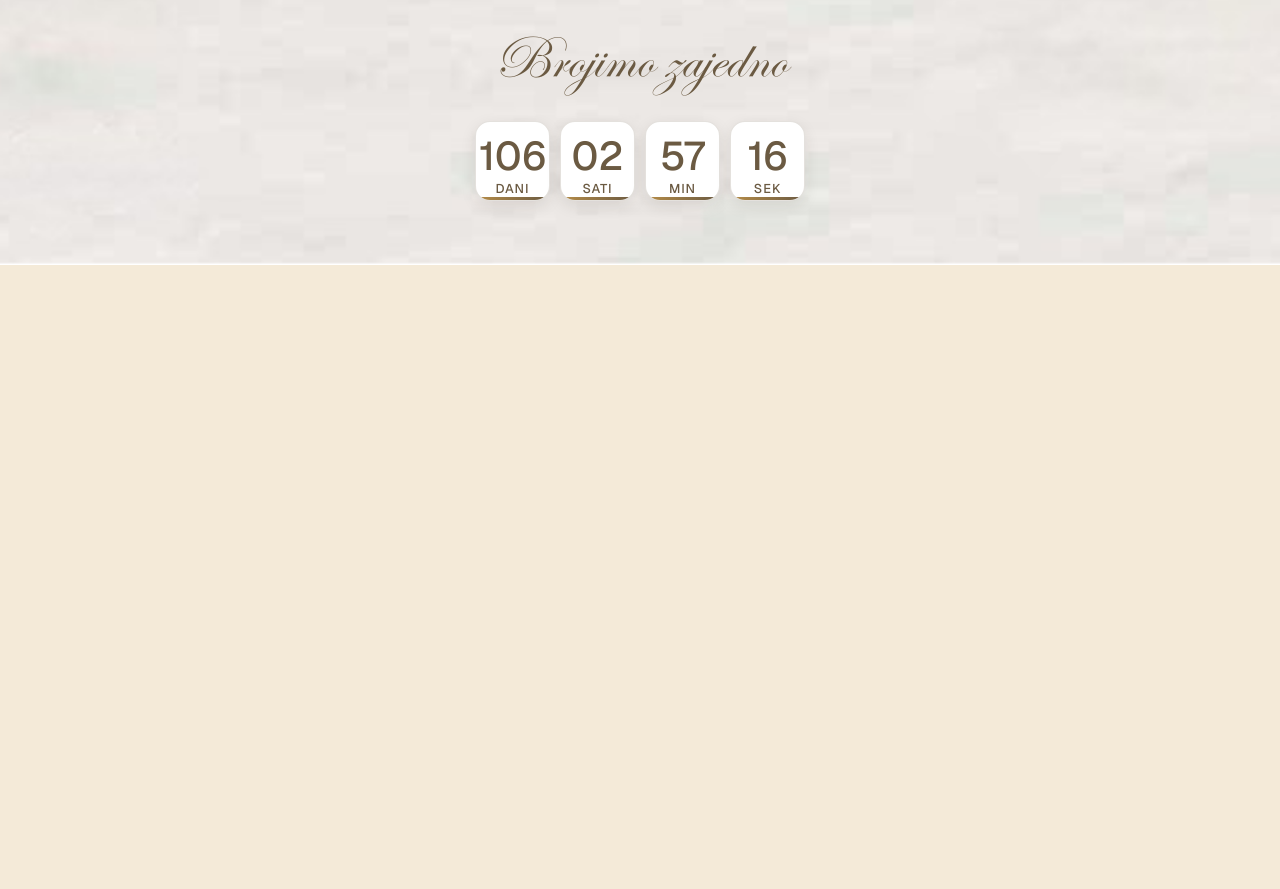
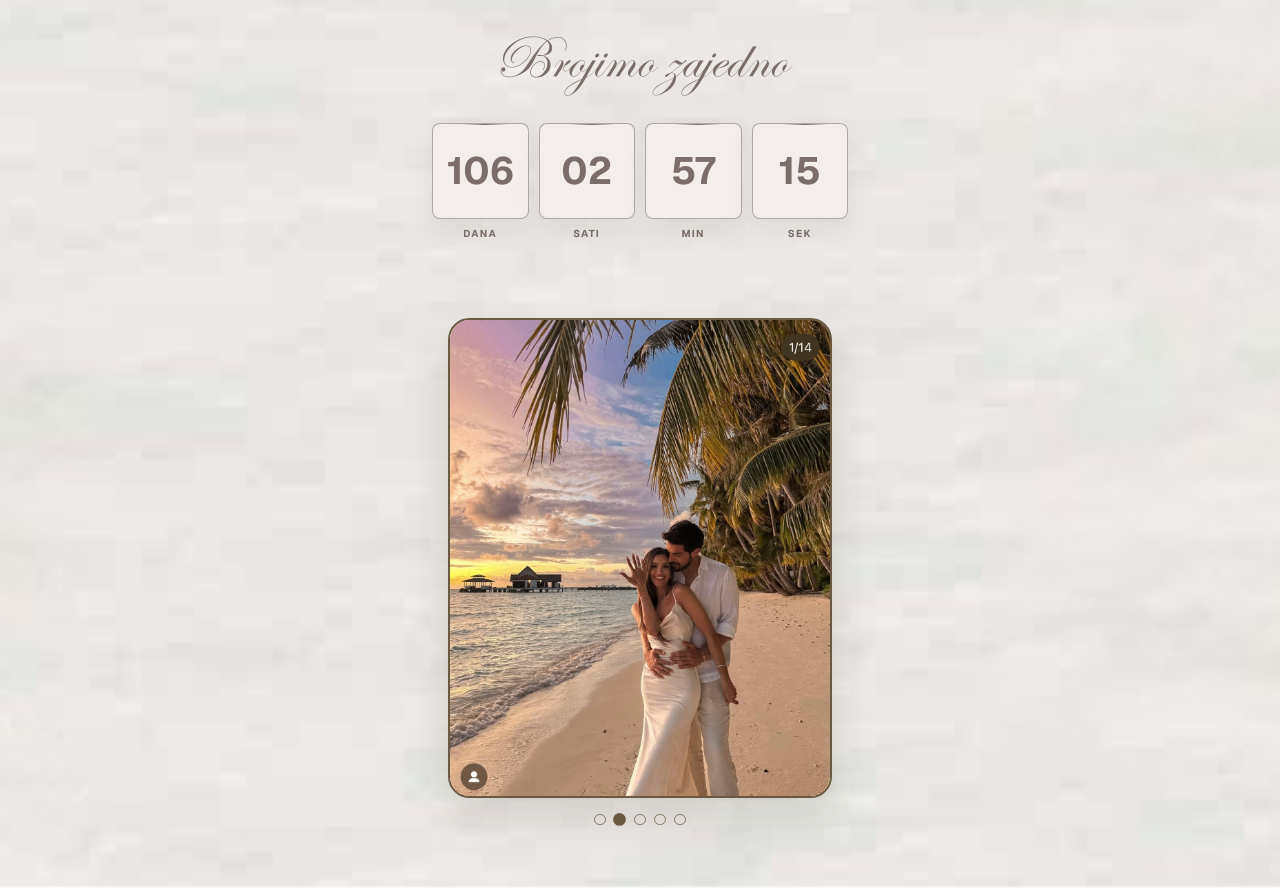
Before and after one commit to NikolaTomic00/piecesofus, a React (Vite) app: page / in a window 1280 px wide. Shown: the part 2251-3140 px from the top of the page. Before the commit the page ends 2516 px from the top, so only its background shows below. Built offline with nearby package versions, Linux system fonts and the light colour scheme.

Commit message:
added image slider

```diff
--- a/src/App.jsx
+++ b/src/App.jsx
@@ -1,6 +1,7 @@
 import ProfilePicSection from "./sections/ProfilePicSection.jsx";
 import CalendarSection from "./sections/CalendarSection.jsx";
 import CountdownSection from "./sections/CountdownSection.jsx";
+import GallerySliderSection from "./sections/GallerySliderSection.jsx";
 import ScheduleSection from "./sections/ScheduleSection.jsx";
 
 export default function App() {
@@ -10,6 +11,7 @@ export default function App() {
       <CalendarSection />
       <ScheduleSection />
       <CountdownSection />
+      <GallerySliderSection />
     </main>
   );
 }
--- a/src/index.css
+++ b/src/index.css
@@ -266,17 +266,29 @@ body {
   }
 }
 
+@keyframes countdown-scan {
+  from {
+    transform: translateX(-100%);
+  }
+
+  to {
+    transform: translateX(200%);
+  }
+}
+
 .countdown-section {
   display: grid;
   place-items: start center;
   padding: clamp(10px, 3svh, 26px) clamp(16px, 4vw, 28px)
     clamp(42px, 8svh, 76px);
-  color: var(--invitation-border);
-  text-align: center;
 }
 
 .countdown-inner {
+  --countdown-border: #7b6e6a;
+  --countdown-gold: #b68d48;
   width: min(100%, 430px);
+  color: var(--countdown-border);
+  text-align: center;
 }
 
 .countdown-date-row {
@@ -291,93 +303,87 @@ body {
 .countdown-date-row span {
   height: 1px;
   flex: 1;
-  background: #7b6e6a;
+  background: var(--countdown-border);
 }
 
 .countdown-date-row p {
   margin: 0;
   white-space: nowrap;
-  color: #7b6e6a;
+  color: var(--countdown-border);
   font-family: "Times New Roman", Times, serif;
   font-size: clamp(22px, 6vw, 30px);
   font-style: italic;
   line-height: 1;
 }
 
-.countdown-heading {
+.countdown-title {
   margin: 28px 0 0;
   white-space: nowrap;
-  color: var(--invitation-border);
+  color: var(--countdown-border);
   font-family: "Edwardian Script ITC", cursive;
   font-size: clamp(45px, 17vw, 60px);
-  font-weight: 400;
   line-height: 1;
-  letter-spacing: 0;
 }
 
-.countdown-timer {
-  display: flex;
-  width: min(100%, 430px);
-  flex-wrap: nowrap;
-  justify-content: center;
-  gap: clamp(5px, 2vw, 10px);
-  margin: 30px auto 0;
+.countdown-grid {
+  display: grid;
+  grid-template-columns: repeat(4, minmax(0, 1fr));
+  gap: 10px;
+  max-width: 416px;
+  margin: 32px auto 0;
 }
 
-.countdown-block {
+.countdown-box {
   display: flex;
-  width: clamp(60px, 20vw, 75px);
-  height: clamp(68px, 21vw, 80px);
-  flex: 0 1 clamp(60px, 20vw, 75px);
+  min-width: 0;
   flex-direction: column;
   align-items: center;
-  justify-content: flex-start;
-  padding: clamp(7px, 2.2vw, 9px) 0;
-  position: relative;
-  overflow: hidden;
-  border: 1px solid rgba(107, 90, 66, 0.18);
-  border-radius: 15px;
-  background: #fff;
-  box-shadow: 0 5px 15px rgba(53, 43, 30, 0.1);
-  transition: transform 0.3s ease;
-}
-
-.countdown-block:hover {
-  transform: translateY(-5px);
-}
-
-.countdown-block::before {
-  content: "";
-  position: absolute;
-  bottom: 0;
-  left: 0;
-  width: 100%;
-  height: 3px;
-  border-radius: 2px 2px 0 0;
-  background: linear-gradient(
-    90deg,
-    var(--frame-gold),
-    var(--invitation-border)
-  );
+  gap: 8px;
 }
 
 .countdown-value {
-  margin-top: 5px;
-  color: var(--invitation-border);
+  position: relative;
+  display: flex;
+  width: 100%;
+  aspect-ratio: 1;
+  align-items: center;
+  justify-content: center;
+  overflow: hidden;
+  border: 1px solid rgba(123, 110, 106, 0.55);
+  border-radius: 8px;
+  background: #f3eeec;
+  box-shadow: 0 12px 24px rgba(80, 72, 58, 0.08);
+}
+
+.countdown-value > span:last-child {
+  color: var(--countdown-border);
   font-family: "Geist", Arial, sans-serif;
-  font-size: clamp(1.45rem, 6.2vw, 2.5rem);
-  font-weight: 500;
+  font-size: clamp(24px, 7vw, 38px);
+  font-weight: 700;
   line-height: 1;
 }
 
+.countdown-scan {
+  position: absolute;
+  top: 0;
+  left: 0;
+  height: 1px;
+  width: 50%;
+  background: linear-gradient(
+    to right,
+    transparent,
+    var(--countdown-border),
+    transparent
+  );
+  animation: countdown-scan 2.4s linear infinite;
+}
+
 .countdown-label {
-  margin-top: 7px;
-  color: var(--invitation-border);
+  color: var(--countdown-border);
   font-family: "Geist", Arial, sans-serif;
-  font-size: clamp(0.62rem, 2.6vw, 0.8rem);
-  font-weight: 500;
-  letter-spacing: 1px;
-  line-height: 1;
+  font-size: 10px;
+  font-weight: 700;
+  letter-spacing: 0.14em;
   text-transform: uppercase;
 }
 
@@ -525,6 +531,73 @@ body {
   background-position: -137px -33px;
 }
 
+.gallery-slider-section {
+  display: grid;
+  place-items: start center;
+  padding: clamp(0.2rem, 1.5svh, 0.8rem) 1rem clamp(3.5rem, 8svh, 5rem);
+}
+
+.gallery-slider {
+  width: min(100%, 21rem);
+}
+
+.gallery-slider-viewport {
+  position: relative;
+  width: 100%;
+  aspect-ratio: 4 / 5;
+  overflow: hidden;
+  border: 2px solid var(--invitation-border);
+  border-radius: 1.35rem;
+  background: rgba(255, 252, 246, 0.84);
+  box-shadow: 0 18px 42px rgba(53, 43, 30, 0.14);
+  touch-action: pan-y;
+}
+
+.gallery-slider-image {
+  position: absolute;
+  inset: 0;
+  width: 100%;
+  height: 100%;
+  object-fit: cover;
+  opacity: 0;
+  transform: scale(1.025);
+  transition:
+    opacity 850ms ease,
+    transform 1600ms ease;
+  user-select: none;
+}
+
+.gallery-slider-image-active {
+  z-index: 1;
+  opacity: 1;
+  transform: scale(1);
+}
+
+.gallery-slider-dots {
+  display: flex;
+  justify-content: center;
+  gap: 0.55rem;
+  margin-top: 1rem;
+}
+
+.gallery-slider-dot {
+  width: 0.7rem;
+  height: 0.7rem;
+  border: 1px solid rgba(107, 90, 66, 0.72);
+  border-radius: 999px;
+  background: transparent;
+  cursor: pointer;
+  padding: 0;
+  transition:
+    background 180ms ease,
+    transform 180ms ease;
+}
+
+.gallery-slider-dot-active {
+  background: var(--invitation-border);
+  transform: scale(1.16);
+}
+
 @media (min-width: 640px) {
   .profile-pic-section {
     padding-top: 5rem;
@@ -562,8 +635,8 @@ body {
     min-height: 12rem;
   }
 
-  .countdown-timer {
-    gap: 10px;
+  .gallery-slider {
+    width: min(100%, 24rem);
   }
 
   .schedule-list {
--- a/src/sections/CountdownSection.jsx
+++ b/src/sections/CountdownSection.jsx
@@ -3,19 +3,23 @@ import { useEffect, useState } from 'react';
 const weddingDate = new Date('2026-09-26T00:00:00+02:00').getTime();
 
 function getTimeLeft() {
-  const difference = Math.max(0, weddingDate - Date.now());
-  const days = Math.floor(difference / 86400000);
-  const hours = Math.floor((difference / 3600000) % 24);
-  const minutes = Math.floor((difference / 60000) % 60);
-  const seconds = Math.floor((difference / 1000) % 60);
+  const difference = Math.max(weddingDate - Date.now(), 0);
 
-  return { days, hours, minutes, seconds };
+  return {
+    days: Math.floor(difference / (1000 * 60 * 60 * 24)),
+    hours: Math.floor((difference / (1000 * 60 * 60)) % 24),
+    minutes: Math.floor((difference / (1000 * 60)) % 60),
+    seconds: Math.floor((difference / 1000) % 60),
+  };
 }
 
-function TimeBlock({ label, value, minDigits = 2 }) {
+function CountdownBox({ value, label }) {
   return (
-    <div className="countdown-block">
-      <span className="countdown-value">{String(value).padStart(minDigits, '0')}</span>
+    <div className="countdown-box">
+      <div className="countdown-value">
+        <span className="countdown-scan" aria-hidden="true" />
+        <span>{String(value).padStart(2, '0')}</span>
+      </div>
       <span className="countdown-label">{label}</span>
     </div>
   );
@@ -25,15 +29,22 @@ export default function CountdownSection() {
   const [timeLeft, setTimeLeft] = useState(() => getTimeLeft());
 
   useEffect(() => {
-    const countdownInterval = window.setInterval(() => {
+    const timer = window.setInterval(() => {
       setTimeLeft(getTimeLeft());
     }, 1000);
 
-    return () => window.clearInterval(countdownInterval);
+    return () => window.clearInterval(timer);
   }, []);
 
+  const countdownItems = [
+    ['days', 'Dana'],
+    ['hours', 'Sati'],
+    ['minutes', 'Min'],
+    ['seconds', 'Sek'],
+  ];
+
   return (
-    <section className="countdown-section" aria-label="Odbrojavanje do vencanja">
+    <section className="countdown-section" aria-label="Countdown">
       <div className="countdown-inner">
         <div className="countdown-date-row">
           <span />
@@ -41,13 +52,12 @@ export default function CountdownSection() {
           <span />
         </div>
 
-        <h2 className="countdown-heading">Brojimo zajedno</h2>
+        <p className="countdown-title">Brojimo zajedno</p>
 
-        <div className="countdown-timer" role="timer" aria-live="polite">
-          <TimeBlock label="Dani" value={timeLeft.days} minDigits={timeLeft.days > 99 ? 3 : 2} />
-          <TimeBlock label="Sati" value={timeLeft.hours} />
-          <TimeBlock label="Min" value={timeLeft.minutes} />
-          <TimeBlock label="Sek" value={timeLeft.seconds} />
+        <div className="countdown-grid" role="timer" aria-live="polite">
+          {countdownItems.map(([key, label]) => (
+            <CountdownBox key={key} value={timeLeft[key]} label={label} />
+          ))}
         </div>
       </div>
     </section>
--- /dev/null
+++ b/src/sections/GallerySliderSection.jsx
@@ -0,0 +1,94 @@
+import { useEffect, useRef, useState } from 'react';
+
+const galleryImages = [
+  { src: '/picture1.jpg', alt: 'Fotografija mladenaca 1' },
+  { src: '/picture2.jpg', alt: 'Fotografija mladenaca 2' },
+  { src: '/picture3.jpg', alt: 'Fotografija mladenaca 3' },
+  { src: '/picture4.jpg', alt: 'Fotografija mladenaca 4' },
+  { src: '/picture5.jpg', alt: 'Fotografija mladenaca 5' },
+];
+
+export default function GallerySliderSection() {
+  const [activeIndex, setActiveIndex] = useState(0);
+  const touchStartX = useRef(null);
+
+  useEffect(() => {
+    const sliderTimer = window.setInterval(() => {
+      setActiveIndex((currentIndex) => (currentIndex + 1) % galleryImages.length);
+    }, 4200);
+
+    return () => window.clearInterval(sliderTimer);
+  }, []);
+
+  const goToPrevious = () => {
+    setActiveIndex((currentIndex) =>
+      currentIndex === 0 ? galleryImages.length - 1 : currentIndex - 1,
+    );
+  };
+
+  const goToNext = () => {
+    setActiveIndex((currentIndex) => (currentIndex + 1) % galleryImages.length);
+  };
+
+  const handleTouchStart = (event) => {
+    touchStartX.current = event.touches[0].clientX;
+  };
+
+  const handleTouchEnd = (event) => {
+    if (touchStartX.current === null) {
+      return;
+    }
+
+    const touchDistance = touchStartX.current - event.changedTouches[0].clientX;
+    touchStartX.current = null;
+
+    if (Math.abs(touchDistance) < 40) {
+      return;
+    }
+
+    if (touchDistance > 0) {
+      goToNext();
+    } else {
+      goToPrevious();
+    }
+  };
+
+  return (
+    <section className="gallery-slider-section" aria-label="Galerija fotografija">
+      <div className="gallery-slider">
+        <div
+          className="gallery-slider-viewport"
+          onTouchStart={handleTouchStart}
+          onTouchEnd={handleTouchEnd}
+        >
+          {galleryImages.map((image, index) => (
+            <img
+              className={`gallery-slider-image${
+                index === activeIndex ? ' gallery-slider-image-active' : ''
+              }`}
+              src={image.src}
+              alt={image.alt}
+              draggable="false"
+              key={image.src}
+            />
+          ))}
+        </div>
+
+        <div className="gallery-slider-dots" aria-label="Izbor fotografije">
+          {galleryImages.map((image, index) => (
+            <button
+              className={`gallery-slider-dot${
+                index === activeIndex ? ' gallery-slider-dot-active' : ''
+              }`}
+              type="button"
+              onClick={() => setActiveIndex(index)}
+              aria-label={`Prikazi fotografiju ${index + 1}`}
+              aria-pressed={index === activeIndex}
+              key={`${image.src}-dot`}
+            />
+          ))}
+        </div>
+      </div>
+    </section>
+  );
+}
```
